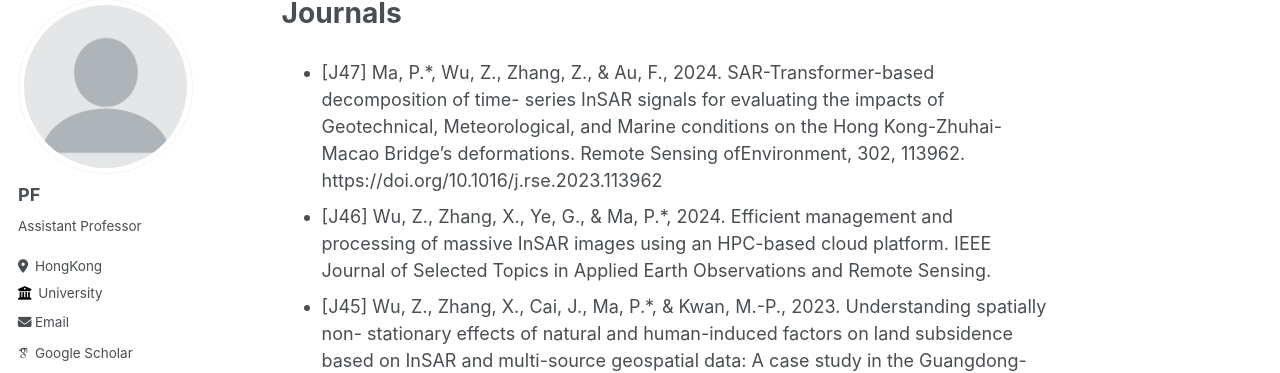
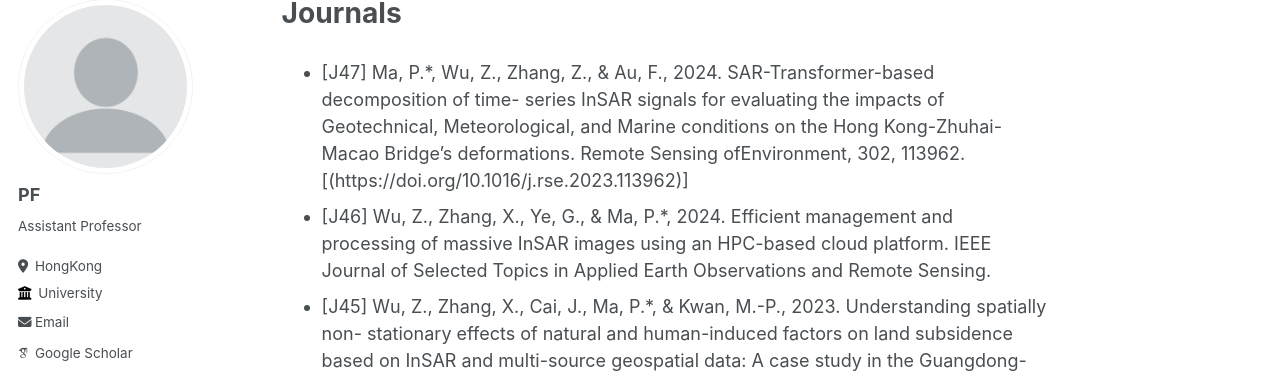
Before and after one commit to pfMA03/peifengMa, a Jekyll site: the page built from _publications/2015-10-01-paper-title-number-3.md, in a window 1280 px wide and 900 px high. Shown: the part 87-460 px from the top of the window. Built offline with Jekyll 4.4.1, drawn with Linux system fonts in a browser that asks for light colours; some web fonts are replaced.

```diff
--- a/_publications/2015-10-01-paper-title-number-3.md
+++ b/_publications/2015-10-01-paper-title-number-3.md
@@ -10,7 +10,7 @@ permalink: /publication/2015-10-01-paper-title-number-3
 ---
 
 * [J47] Ma, P.*, Wu, Z., Zhang, Z., & Au, F., 2024. SAR-Transformer-based decomposition of time-
-series InSAR signals for evaluating the impacts of Geotechnical, Meteorological, and Marine conditions on the Hong Kong-Zhuhai-Macao Bridge’s deformations. Remote Sensing ofEnvironment, 302, 113962. https://doi.org/10.1016/j.rse.2023.113962
+series InSAR signals for evaluating the impacts of Geotechnical, Meteorological, and Marine conditions on the Hong Kong-Zhuhai-Macao Bridge’s deformations. Remote Sensing ofEnvironment, 302, 113962.[(https://doi.org/10.1016/j.rse.2023.113962)]
 * [J46] Wu, Z., Zhang, X., Ye, G., & Ma, P.*, 2024. Efficient management and processing of massive InSAR images using an HPC-based cloud platform. IEEE Journal of Selected Topics in
 Applied Earth Observations and Remote Sensing.
 * [J45] Wu, Z., Zhang, X., Cai, J., Ma, P.*, & Kwan, M.-P., 2023. Understanding spatially non- stationary effects of natural and human-induced factors on land subsidence based on InSAR and multi-source geospatial data: A case study in the Guangdong-Hong Kong-Macao Greater Bay Area. International Journal of Digital Earth, 16(2): 4404-4427.
```
